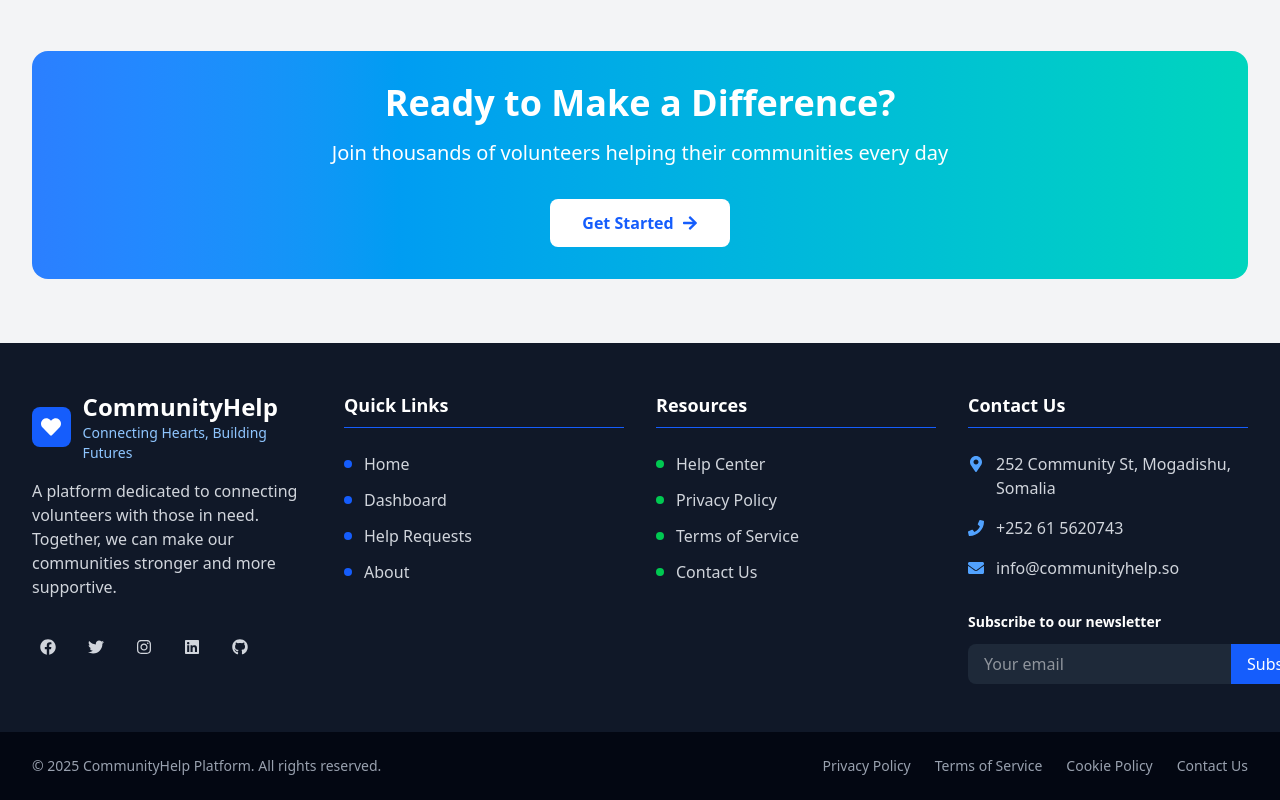
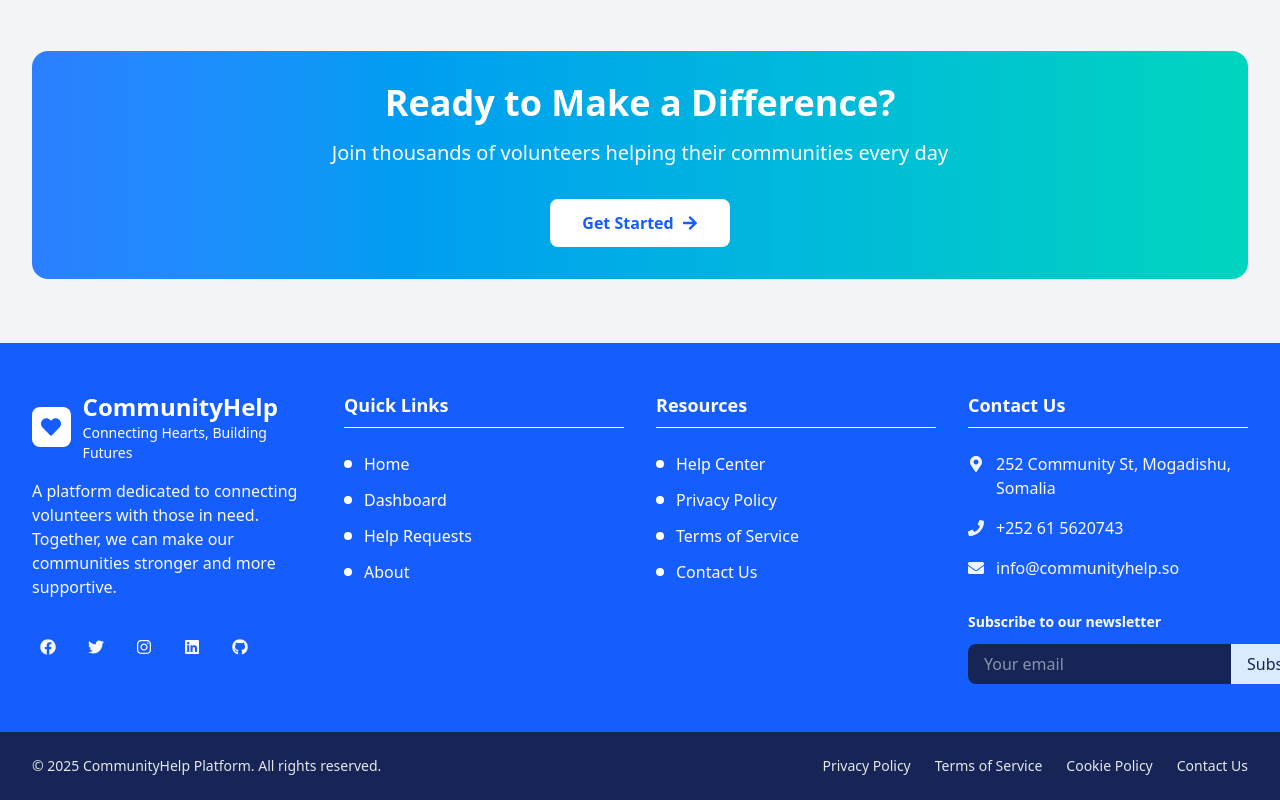
Before and after one commit to TasnimKulle/-Community-Help, a React (Vite) app: page / in a window 1280 px wide. Shown: the part 949-1749 px from the top of the page. Built offline with nearby package versions, Linux system fonts and the light colour scheme.

Commit message:
change color and also much logo color

```diff
--- a/src/components/Footer.jsx
+++ b/src/components/Footer.jsx
@@ -46,24 +46,24 @@ export const Footer = () => {
   ];
 
   return (
-    <footer className="bg-gray-900 text-white relative">
+    <footer className="bg-blue-600 text-white relative">
       {/* Main Footer */}
       <div className="max-w-7xl mx-auto px-4 sm:px-6 lg:px-8 py-12">
         <div className="grid grid-cols-1 md:grid-cols-2 lg:grid-cols-4 gap-8">
           {/* Logo and Description */}
           <div className="space-y-4">
             <div className="flex items-center">
-              <div className="w-10 h-10 bg-blue-600 rounded-lg flex items-center justify-center mr-3">
-                <FaHeart className="text-white text-xl" />
+              <div className="w-10 h-10 bg-white rounded-lg flex items-center justify-center mr-3">
+                <FaHeart className="text-blue-600 text-xl" />
               </div>
               <div>
                 <h2 className="text-2xl font-bold">CommunityHelp</h2>
-                <p className="text-blue-300 text-sm">
+                <p className="text-white text-sm">
                   Connecting Hearts, Building Futures
                 </p>
               </div>
             </div>
-            <p className="text-gray-300">
+            <p className="text-gray-50">
               A platform dedicated to connecting volunteers with those in need.
               Together, we can make our communities stronger and more
               supportive.
@@ -76,7 +76,8 @@ export const Footer = () => {
                   href={link.url}
                   target="_blank"
                   rel="noopener noreferrer"
-                  className="text-gray-300 hover:text-white transition-colors duration-200 p-2 hover:bg-blue-600 rounded-lg"
+                  className="text-gray-50 transition-colors duration-200 p-2 hover:bg-white
+                  hover:text-blue-600 rounded-lg"
                   aria-label={link.label}
                 >
                   {link.icon}
@@ -87,7 +88,7 @@ export const Footer = () => {
 
           {/* Quick Links */}
           <div>
-            <h3 className="text-lg font-semibold mb-6 border-b border-blue-600 pb-2">
+            <h3 className="text-lg font-semibold mb-6 border-b border-white pb-2">
               Quick Links
             </h3>
             <ul className="space-y-3">
@@ -95,9 +96,9 @@ export const Footer = () => {
                 <li key={index}>
                   <Link
                     to={link.path}
-                    className="text-gray-300 hover:text-blue-400 transition-colors duration-200 flex items-center group"
+                    className="text-white hover:text-blue-50 transition-colors duration-200 flex items-center group"
                   >
-                    <span className="w-2 h-2 bg-blue-600 rounded-full mr-3 group-hover:scale-125 transition-transform"></span>
+                    <span className="w-2 h-2 bg-white rounded-full mr-3 group-hover:scale-125 transition-transform"></span>
                     {link.name}
                   </Link>
                 </li>
@@ -107,7 +108,7 @@ export const Footer = () => {
 
           {/* Resources */}
           <div>
-            <h3 className="text-lg font-semibold mb-6 border-b border-blue-600 pb-2">
+            <h3 className="text-lg font-semibold mb-6 border-b border-white pb-2">
               Resources
             </h3>
             <ul className="space-y-3">
@@ -115,9 +116,9 @@ export const Footer = () => {
                 <li key={index}>
                   <Link
                     to={resource.path}
-                    className="text-gray-300 hover:text-blue-400 transition-colors duration-200 flex items-center group"
+                    className="text-gray-50hover:text-blue-50transition-colors duration-200 flex items-center group"
                   >
-                    <span className="w-2 h-2 bg-green-500 rounded-full mr-3 group-hover:scale-125 transition-transform"></span>
+                    <span className="w-2 h-2 bg-white rounded-full mr-3 group-hover:scale-125 transition-transform"></span>
                     {resource.name}
                   </Link>
                 </li>
@@ -127,14 +128,14 @@ export const Footer = () => {
 
           {/* Contact Info */}
           <div>
-            <h3 className="text-lg font-semibold mb-6 border-b border-blue-600 pb-2">
+            <h3 className="text-lg font-semibold mb-6 border-b border-white pb-2">
               Contact Us
             </h3>
             <ul className="space-y-4">
               {contactInfo.map((contact, index) => (
                 <li key={index} className="flex items-start space-x-3">
-                  <div className="text-blue-400 mt-1">{contact.icon}</div>
-                  <span className="text-gray-300">{contact.text}</span>
+                  <div className="text-blue-50 mt-1">{contact.icon}</div>
+                  <span className="text-gray-50">{contact.text}</span>
                 </li>
               ))}
             </ul>
@@ -148,11 +149,11 @@ export const Footer = () => {
                 <input
                   type="email"
                   placeholder="Your email"
-                  className="flex-1 px-4 py-2 bg-gray-800 text-white rounded-l-lg focus:outline-none focus:ring-2 focus:ring-blue-500"
+                  className="flex-1 px-4 py-2 bg-blue-950 text-white rounded-l-lg focus:outline-none focus:ring-2 focus:ring-blue-100"
                 />
                 <button
                   type="submit"
-                  className="bg-blue-600 px-4 py-2 rounded-r-lg hover:bg-blue-700 transition-colors duration-200"
+                  className="bg-blue-100 text-blue-950 px-4 py-2 rounded-r-lg hover:bg-blue-700 hover:text-white transition-colors duration-200"
                 >
                   Subscribe
                 </button>
@@ -163,35 +164,35 @@ export const Footer = () => {
       </div>
 
       {/* Bottom bar */}
-      <div className="bg-gray-950 py-6">
+      <div className="bg-blue-950 py-6">
         <div className="max-w-7xl mx-auto px-4 sm:px-6 lg:px-8">
           <div className="flex flex-col md:flex-row justify-between items-center">
-            <div className="text-gray-400 text-sm mb-4 md:mb-0">
+            <div className="text-gray-200 text-sm mb-4 md:mb-0">
               &copy; {currentYear} CommunityHelp Platform. All rights reserved.
             </div>
 
             <div className="flex flex-wrap justify-center gap-6 text-sm">
               <Link
                 to="/privacy"
-                className="text-gray-400 hover:text-white transition-colors"
+                className="text-gray-200 hover:text-white transition-colors"
               >
                 Privacy Policy
               </Link>
               <Link
                 to="/terms"
-                className="text-gray-400 hover:text-white transition-colors"
+                className="text-gray-200 hover:text-white transition-colors"
               >
                 Terms of Service
               </Link>
               <Link
                 to="/cookies"
-                className="text-gray-400 hover:text-white transition-colors"
+                className="text-gray-200 hover:text-white transition-colors"
               >
                 Cookie Policy
               </Link>
               <Link
                 to="/contact"
-                className="text-gray-400 hover:text-white transition-colors"
+                className="text-gray-200 hover:text-white transition-colors"
               >
                 Contact Us
               </Link>
```
